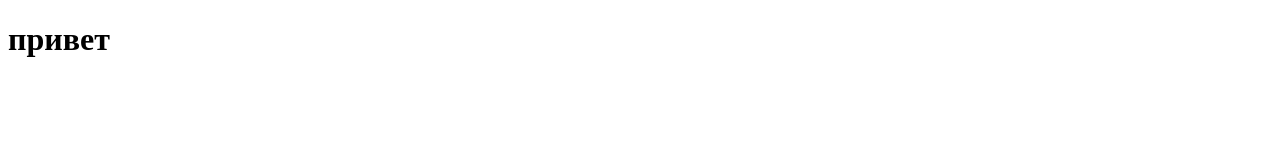
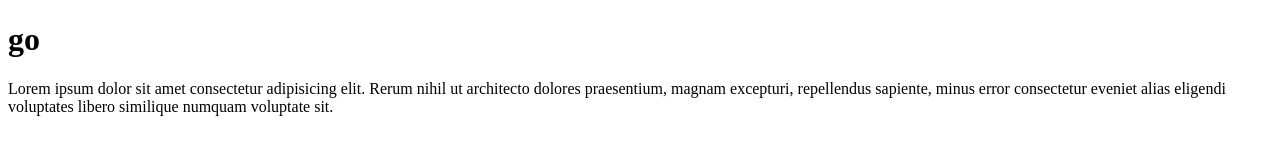
Before and after one commit to yeriy/TNT, a plain HTML site: page index.html in a window 1280 px wide. Drawn offline with Linux system fonts and the light colour scheme.

Commit message:
Update index.html

```diff
--- a/index.html
+++ b/index.html
@@ -4,11 +4,11 @@
     <meta charset="UTF-8">
     <meta http-equiv="X-UA-Compatible" content="IE=edge">
     <meta name="viewport" content="width=, initial-scale=1.0">
-    <title>Document</title>
+    <title>tnt</title>
 </head>
 <body>
-<h1>привет</h1>
-
+<h1>go</h1>
+  <p>Lorem ipsum dolor sit amet consectetur adipisicing elit. Rerum nihil ut architecto dolores praesentium, magnam excepturi, repellendus sapiente, minus error consectetur eveniet alias eligendi voluptates libero similique numquam voluptate sit.</p>
    </h1>
 </body>
 </html>
```
